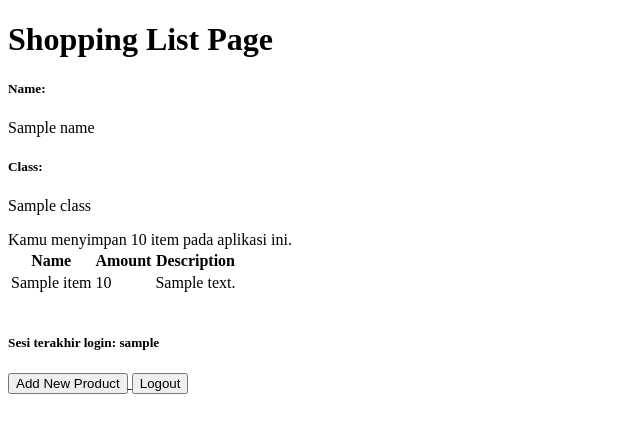
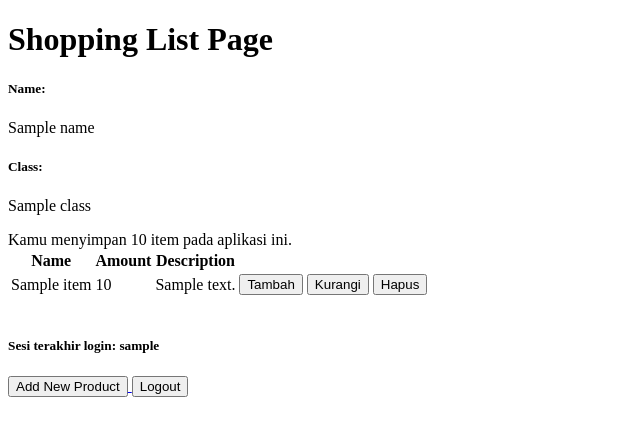
Before and after one commit to rontrying/inventory_management, a Django app: template main/templates/main.html in a window 1280 px wide. Shown: the top 436 px of the page, without its empty margins (0-640 px from the left). Run offline with Django 4.2, Linux system fonts and the light colour scheme; tables that the repository leaves empty hold one stand-in row (values such as "Sample post"); the template is opened without the code that fills it: values that come from a table or form of the project are taken from there, most other values are stand-ins (such as "Sample title", 1, 10 or a date in 2020).

Commit message:
implementasi bonus

```diff
--- a/main/templates/main.html
+++ b/main/templates/main.html
@@ -25,6 +25,23 @@
                 <td>{{item.name}}</td>
                 <td>{{item.amount}}</td>
                 <td>{{item.description}}</td>
+                <!-- Tambah jumlah stok -->
+                <td><form method="POST" action="{% url 'main:tambah_stok' item.id %}">
+                    {% csrf_token %}
+                    <button type="submit">Tambah</button>
+                </form></td>
+
+                <!-- Kurangi jumlah stok -->
+                <td><form method="POST" action="{% url 'main:kurangi_stok' item.id %}">
+                    {% csrf_token %}
+                    <button type="submit">Kurangi</button>
+                </form></td>
+
+                <td><form method="POST" action="{% url 'main:hapus_item' item.id %}">
+                    {% csrf_token %}
+                    <button type="submit">Hapus</button>
+                </form></td>
+
             </tr>
         {% endfor %}
     </table>
--- a/main/urls.py
+++ b/main/urls.py
@@ -1,7 +1,7 @@
 from django.urls import path
 from main.views import show_main
-from main.views import show_main, create_product, show_xml, show_json, show_xml_by_id, show_json_by_id , register, login_user, logout_user
-
+from main.views import show_main, create_product, show_xml, show_json, show_xml_by_id, show_json_by_id , register, login_user, logout_user, tambah_stok, kurangi_stok
+from main.views import hapus_item
 app_name = 'main'
 
 urlpatterns = [
@@ -14,4 +14,7 @@ urlpatterns = [
     path('register/', register, name='register'),
     path('login/', login_user, name='login'),
     path('logout/', logout_user, name='logout'),
+    path('tambah_stok/<int:id>/', tambah_stok, name='tambah_stok'),
+    path('kurangi_stok/<int:id>/', kurangi_stok, name='kurangi_stok'),
+     path('hapus_item/<int:id>/', hapus_item, name='hapus_item'),
 ]
```
Also changed, not shown: main/views.py (+23 -0 lines).
